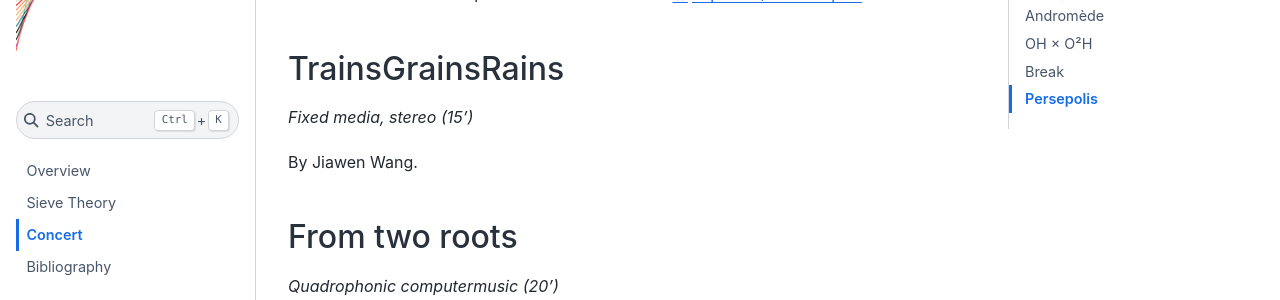
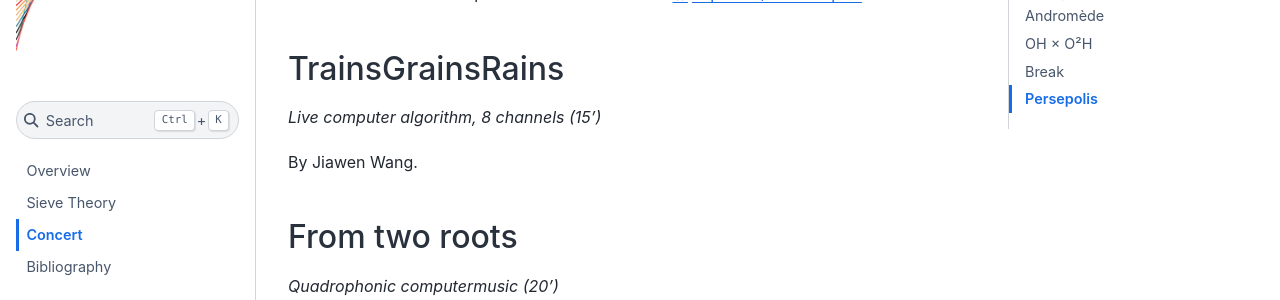
Before and after one commit to capital-G/xenakis-workgroup, a Jupyter Book: the page built from concert.md, in a window 1280 px wide and 900 px high, scrolled down 2002 px. Shown: the part 153-453 px from the top of the window. Built offline with Jupyter Book 1.0.4 settings and Sphinx 7.4.7 and the Sphinx Book theme 1.1.4, drawn with Linux system fonts in a browser that asks for light colours; pages that are not in the unit, such as notebooks, are missing from menus; cross-references to code outside the pages are shown as plain code.

Commit message:
change TrainsGrainsRains type

````diff
--- a/concert.md
+++ b/concert.md
@@ -25,7 +25,6 @@ The original calculation matrix for Aachoripsis - taken from {cite}`Xenakis1992`
 The re-implementation of density matrix of Aachoripsis in SuperCollider.
 ```
 
-
 *Aachoripsis* (1957) is the second composition by Iannis Xenakis which is driven by stochastic calculations.
 For this concert Iosif Tournas and Dennis Scheiba re-implemented the idea of using the poisson probability distribution to distribute musical events in a score using the notes which Xenakis wrote in Formalized Music {cite}`Xenakis1992` and use this musical events to
 trigger events on two modular systems.
@@ -43,7 +42,7 @@ The source code for the performance is located at <https://github.com/capital-G/
 
 ## TrainsGrainsRains
 
-*Fixed media, stereo (15')*
+*Live computer algorithm, 8 channels (15')*
 
 By Jiawen Wang.
 
````
